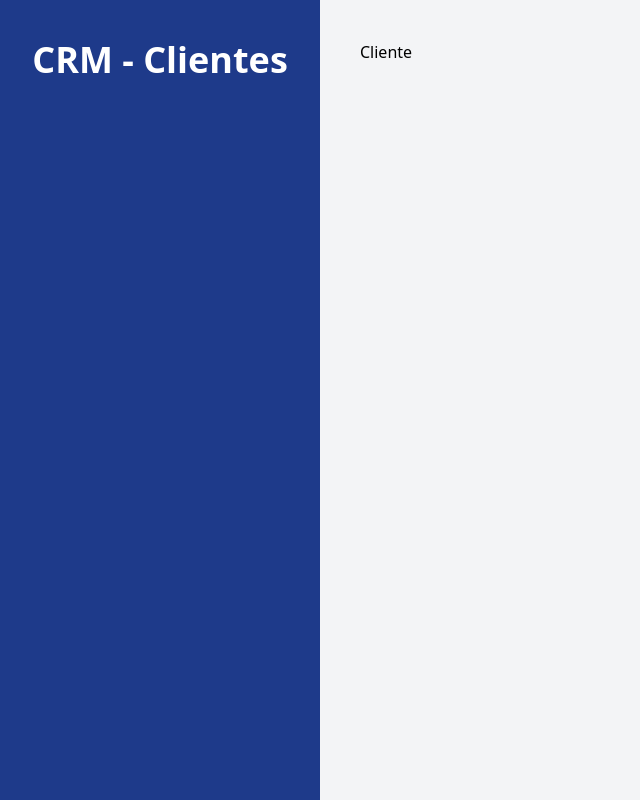
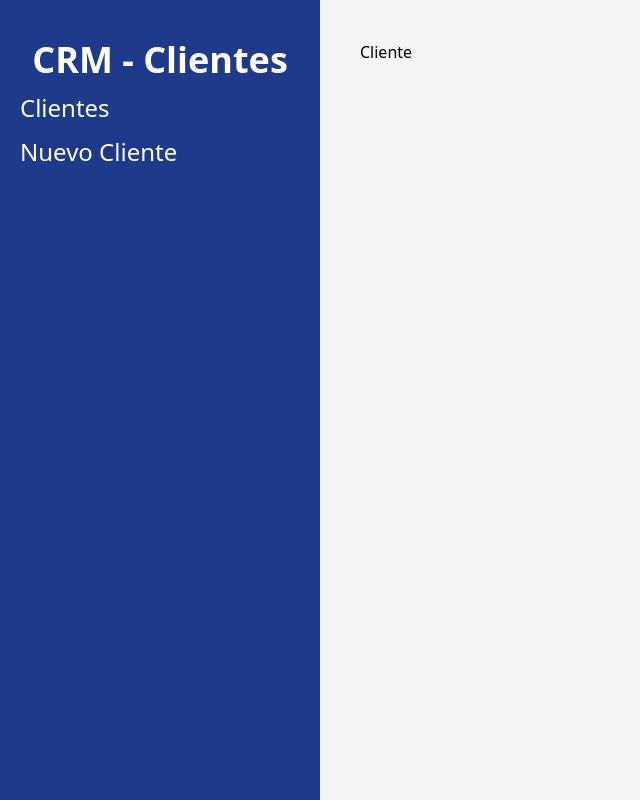
Before and after one commit to Juan8516/crm-react, a React (Vite) app: page / in a window 1280 px wide. Shown: the whole page, without its empty margins (0-640 px from the left). Built offline with nearby package versions, Linux system fonts and the light colour scheme.

Commit message:
Se crean y aplican estilos al navegador

```diff
--- a/src/components/Layout.jsx
+++ b/src/components/Layout.jsx
@@ -1,11 +1,16 @@
 import React from 'react'
-import { Outlet } from 'react-router-dom'
+import { Outlet, Link } from 'react-router-dom'
 
 function Layout() {
   return (
     <div className='md:flex md:min-h-screen'>
       <aside className='md:w-1/4 bg-blue-900 px-5 py-10'>
           <h2 className='text-4xl font-black text-center text-white'>CRM - Clientes</h2>
+
+          <nav>
+            <Link className='text-2xl block mt-3 hover:text-blue-300 text-white' to="/">Clientes</Link>
+            <Link className='text-2xl block mt-3 hover:text-blue-300 text-white' to="/clientes/nuevo">Nuevo Cliente</Link>
+          </nav>
       </aside>
 
       <main className='md:w-3/4 p-10 md:h-screen overflow-scroll'>
```
